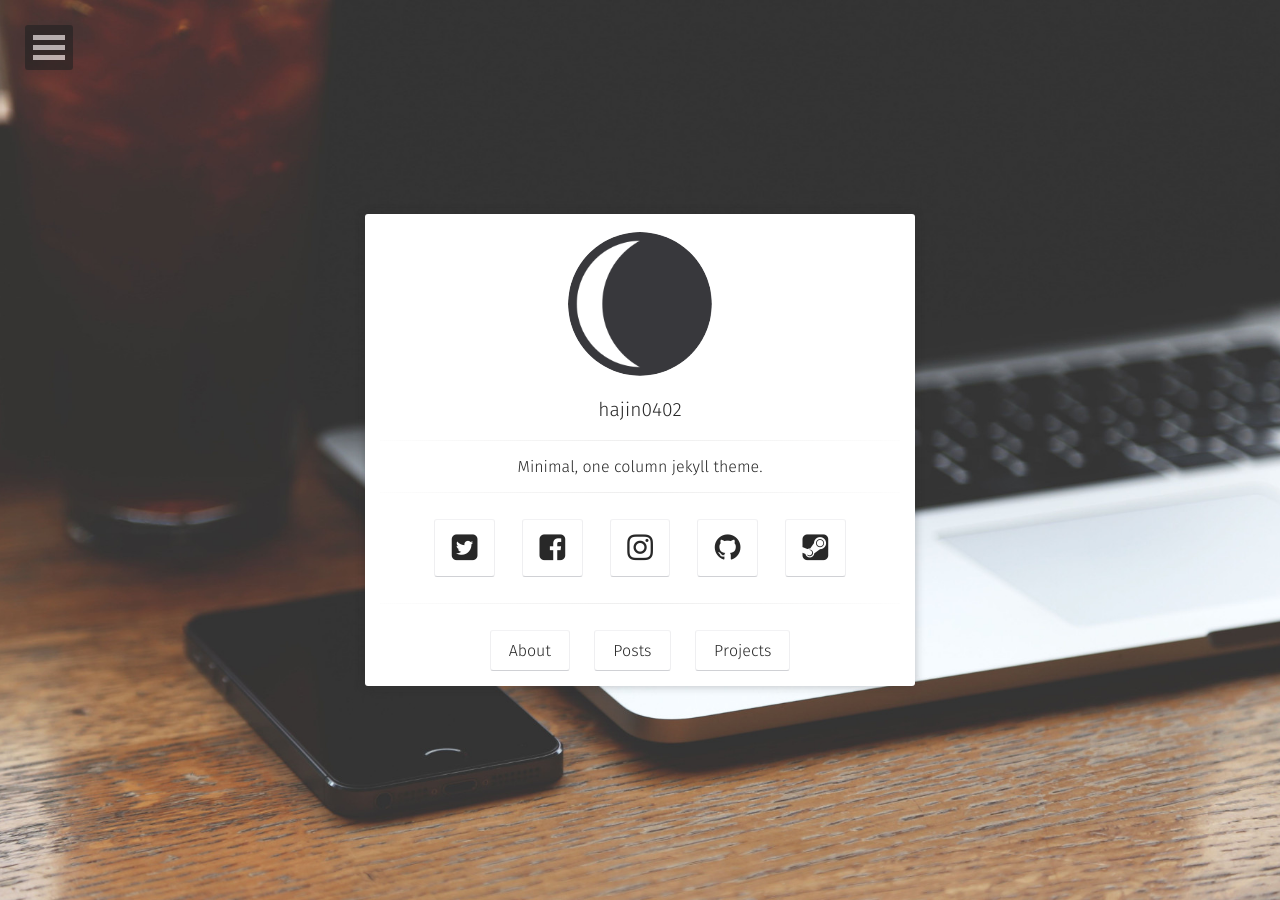
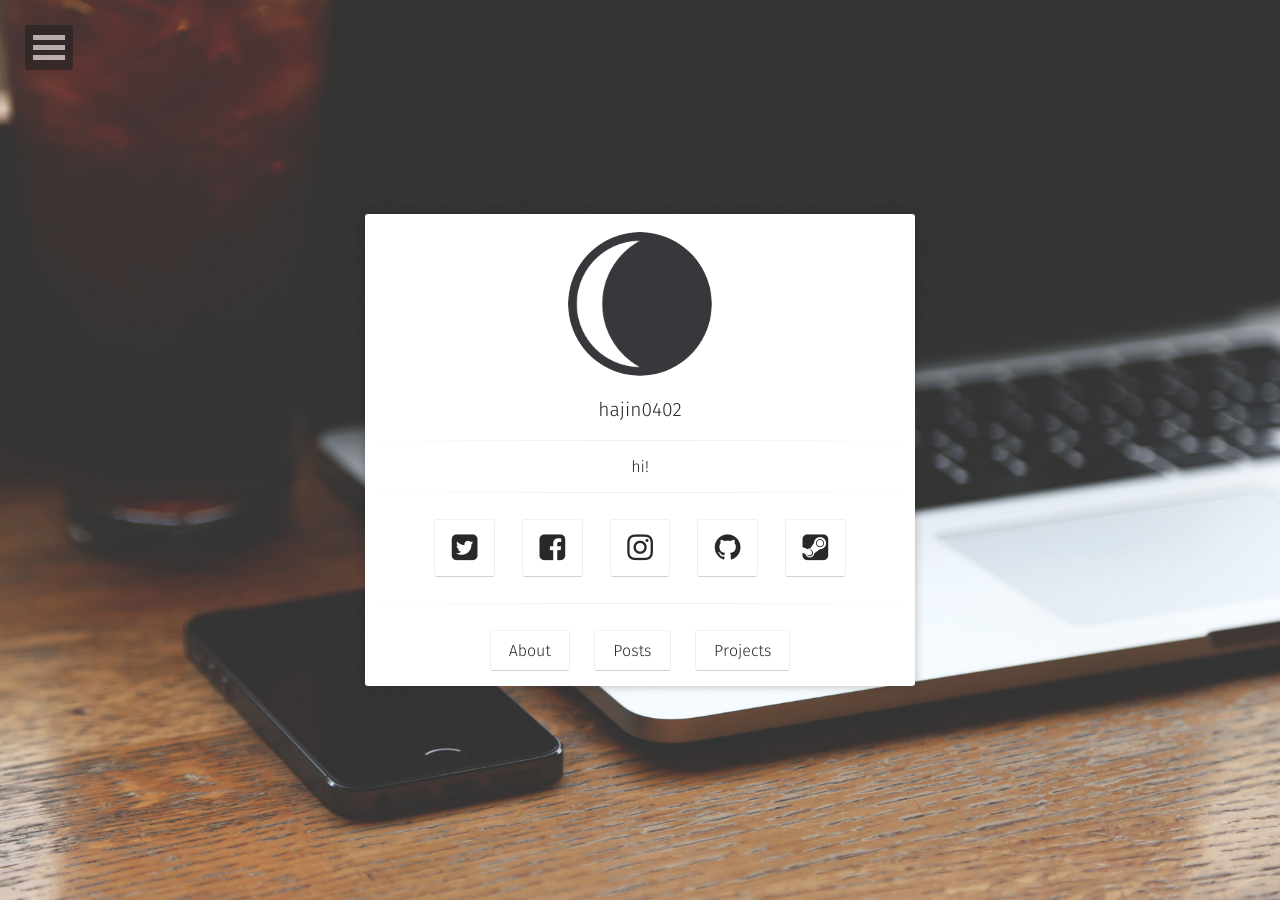
Before and after one commit to hajin0402/hajin0402.github.com, a Jekyll site: the page built from index.html, in a window 1280 px wide. Built offline with Jekyll 4.4.1, drawn with Linux system fonts in a browser that asks for light colours; some web fonts are replaced; part of the change alters nothing that is shown.

Commit message:
Update _config.yml

```diff
--- a/_config.yml
+++ b/_config.yml
@@ -1,6 +1,6 @@
 # Site
 title:              hajin0402
-bio:                'Minimal, one column jekyll theme.'
+bio:                'hi!'
 description:        "Moon is a minimal, one column jekyll theme for your blog."
 reading_time:       true
 words_per_minute:   200
@@ -8,7 +8,7 @@ logo:               'assets/img/logo.png'
 background:         'assets/img/placeholder-big.jpg'
 tiled_bg:           false   # Set this true if you want to tile your background image, otherwise it will be covered
 locale:             en_US
-url:                https://taylantatli.github.io/Moon
+url:                https://hajin0402.github.io
 
 # Jekyll
 permalink:          /:title/
@@ -26,7 +26,7 @@ sass:
   style:            compressed
 
 # Comments
-disqus_shortname:   taylantatli
+disqus_shortname:   hajin0402
 
 # Social
 # if you don't have any of social below, comment the line.
```
